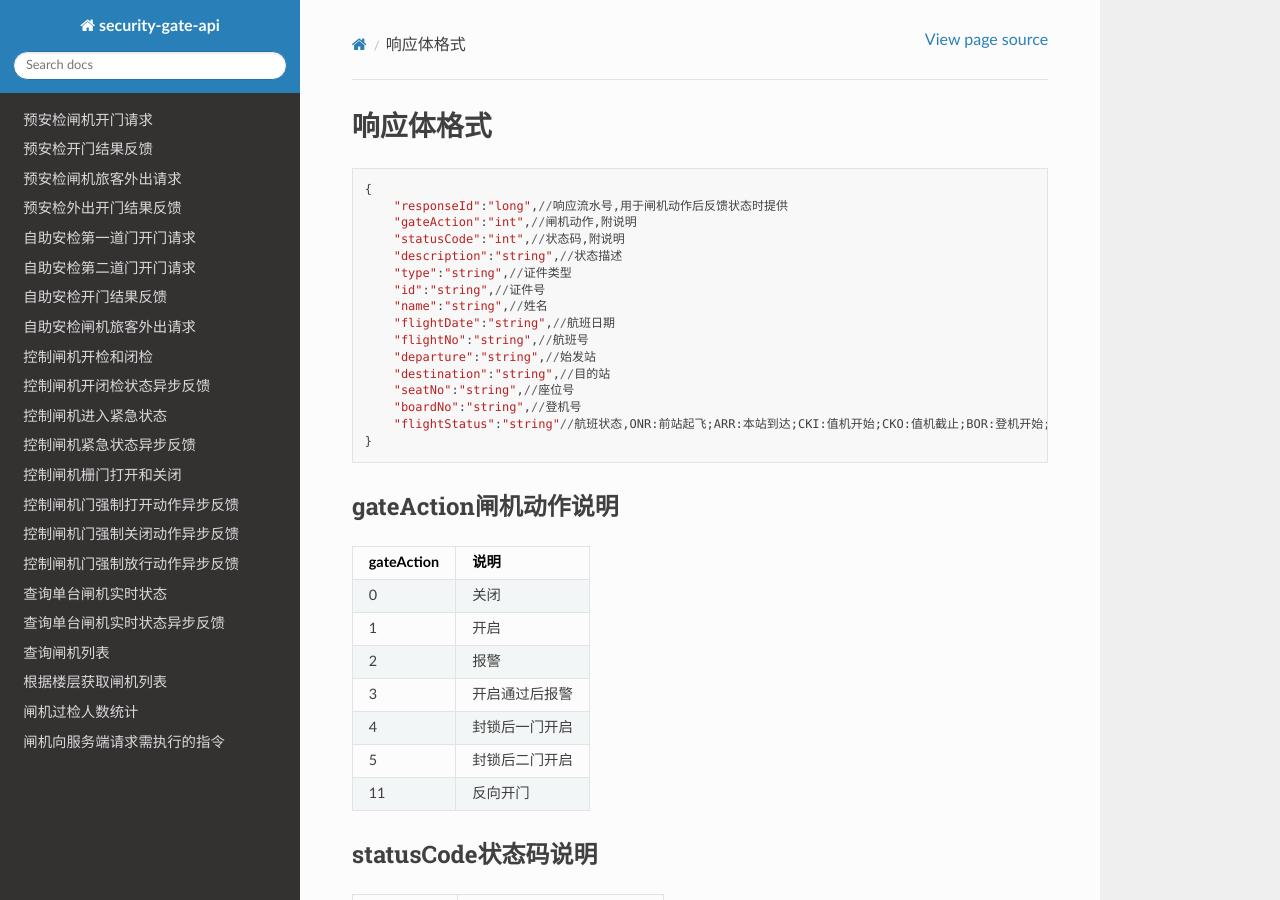
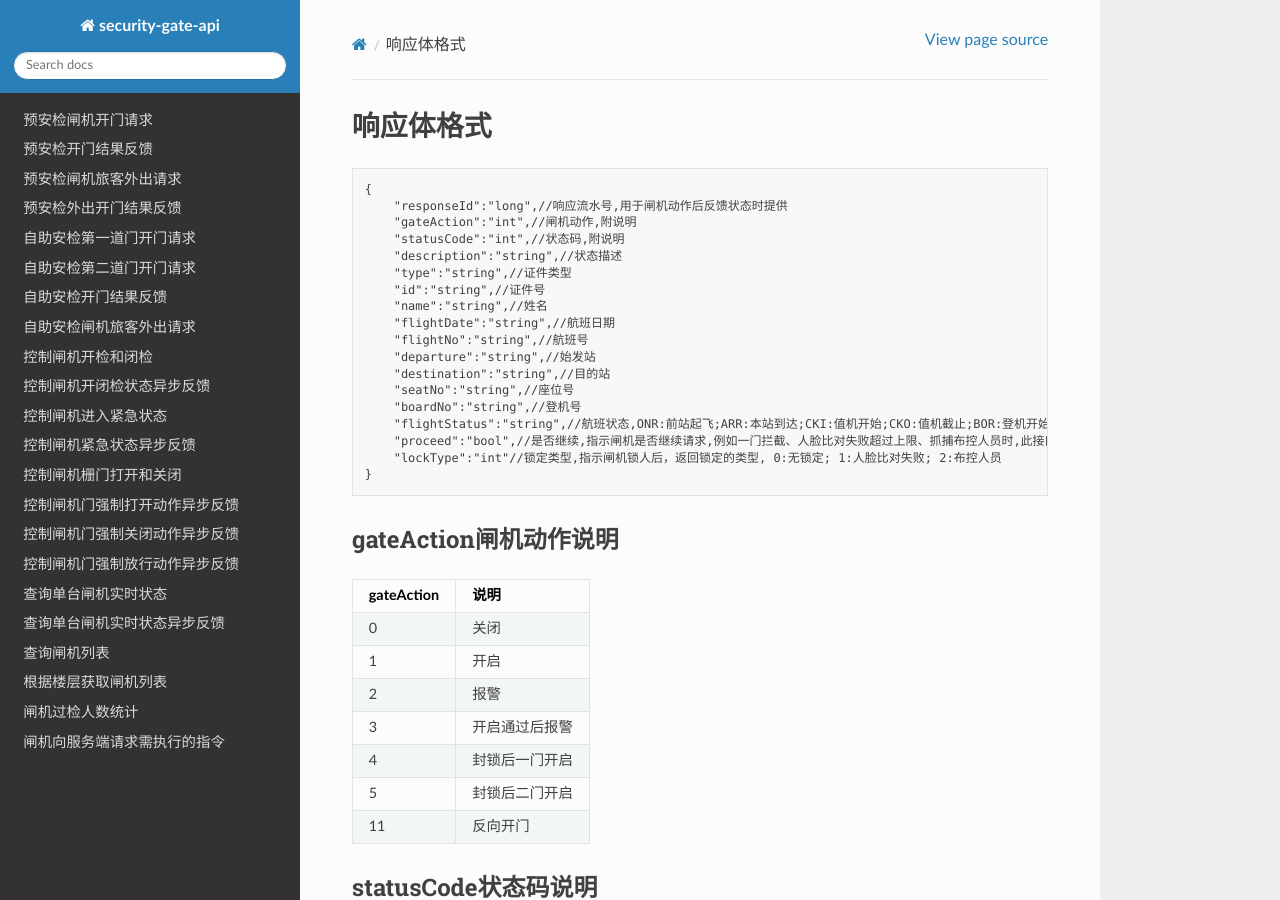
Before and after one commit to kinshines/security-gate-api-doc, a Sphinx documentation site: the page built from source/_include/security_response.rst, in a window 1280 px wide and 900 px high. Built offline with Sphinx 7.4.7 and the Read the Docs theme 2.0.0, drawn with Linux system fonts in a browser that asks for light colours; some of the changed text lies outside the part shown.

Commit message:
security response

```diff
--- a/source/_include/security_response.rst
+++ b/source/_include/security_response.rst
@@ -16,7 +16,9 @@
         "destination":"string",//目的站
         "seatNo":"string",//座位号
         "boardNo":"string",//登机号
-        "flightStatus":"string"//航班状态,ONR:前站起飞;ARR:本站到达;CKI:值机开始;CKO:值机截止;BOR:登机开始;TBR:过站登机;LBD:催促登机;POK:登机截止;DEP:起飞;DLY:延误;CAN:取消;RTN:返航;ALT:备降
+        "flightStatus":"string",//航班状态,ONR:前站起飞;ARR:本站到达;CKI:值机开始;CKO:值机截止;BOR:登机开始;TBR:过站登机;LBD:催促登机;POK:登机截止;DEP:起飞;DLY:延误;CAN:取消;RTN:返航;ALT:备降
+        "proceed":"bool",//是否继续,指示闸机是否继续请求,例如一门拦截、人脸比对失败超过上限、抓捕布控人员时,此接口返回false，示意闸机无需继续请求
+        "lockType":"int"//锁定类型,指示闸机锁人后，返回锁定的类型, 0:无锁定; 1:人脸比对失败; 2:布控人员
     }
 
 gateAction闸机动作说明
@@ -84,5 +86,7 @@ statusCode            说明
         "destination":"CAN",
         "seatNo":"SN37A",
         "boardNo":"123",
-        "flightStatus":"DEP"
+        "flightStatus":"DEP",
+        "proceed":"false",
+        "lockType":2
     }
--- a/source/query_command.rst
+++ b/source/query_command.rst
@@ -26,7 +26,7 @@
 ::
 
     {
-        "command":"int", //指令类型,0:空指令,无需动作;1:开检;2:闭检;3:设置紧急状态;4:取消紧急状态;9:查询闸机状态;10:强制开门;11:强制关门;12:强制开门通行后关门
+        "command":"int", //指令类型,0:空指令,无需动作;1:开检;2:闭检;3:设置紧急状态;4:取消紧急状态;9:查询闸机状态;10:强制开门;11:强制关门;12:强制开门通行后关门;20:更新程序
         "handleType":"int", //栅门序号,当指令类型为10,11,12时有效,1:一门,2:二门
         "direction":"int" //开门方向,当指令类型为10,12时有效,0:反向开门,1:正向开门
     }
```
